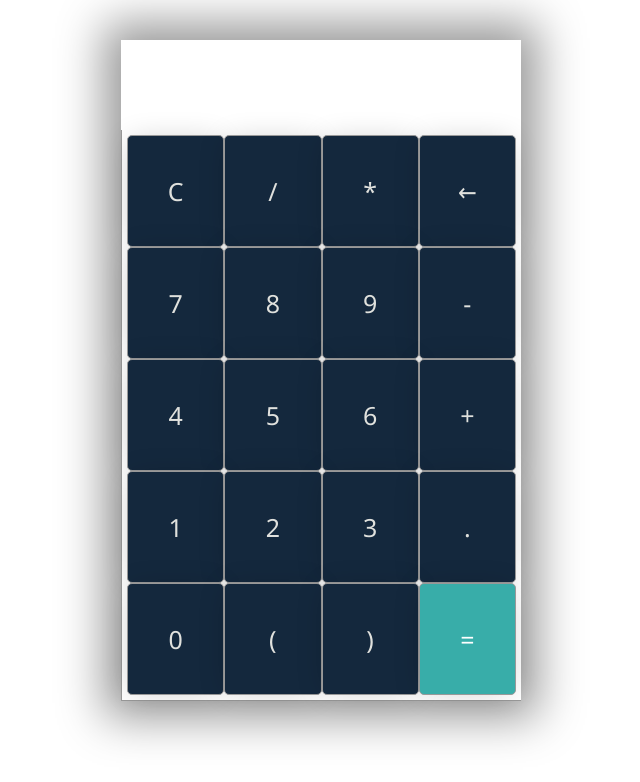
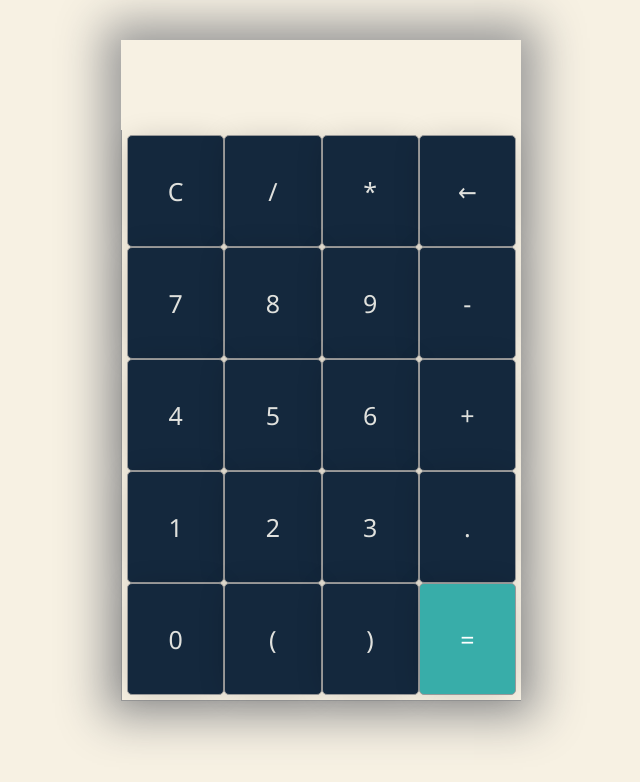
Before and after one commit to Deep0902/Simple-Calculator, a plain HTML site: page index.html in a window 1280 px wide. Shown: the whole page, without its empty margins (319-959 px from the left). Drawn offline with Linux system fonts and the light colour scheme.

Commit message:
Update styles.css

```diff
--- a/styles.css
+++ b/styles.css
@@ -1,5 +1,6 @@
 body {
   font-family: "Segoe UI", Tahoma, Geneva, Verdana, sans-serif;
+  background-color: #f7f1e3;
 }
 
 .container {
```
